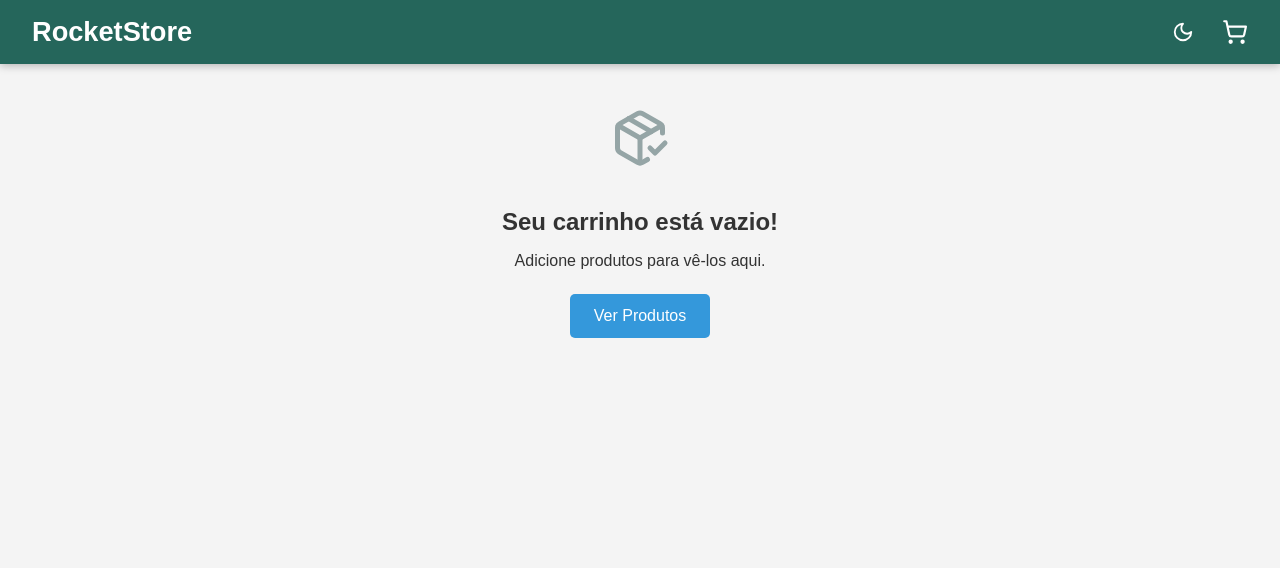
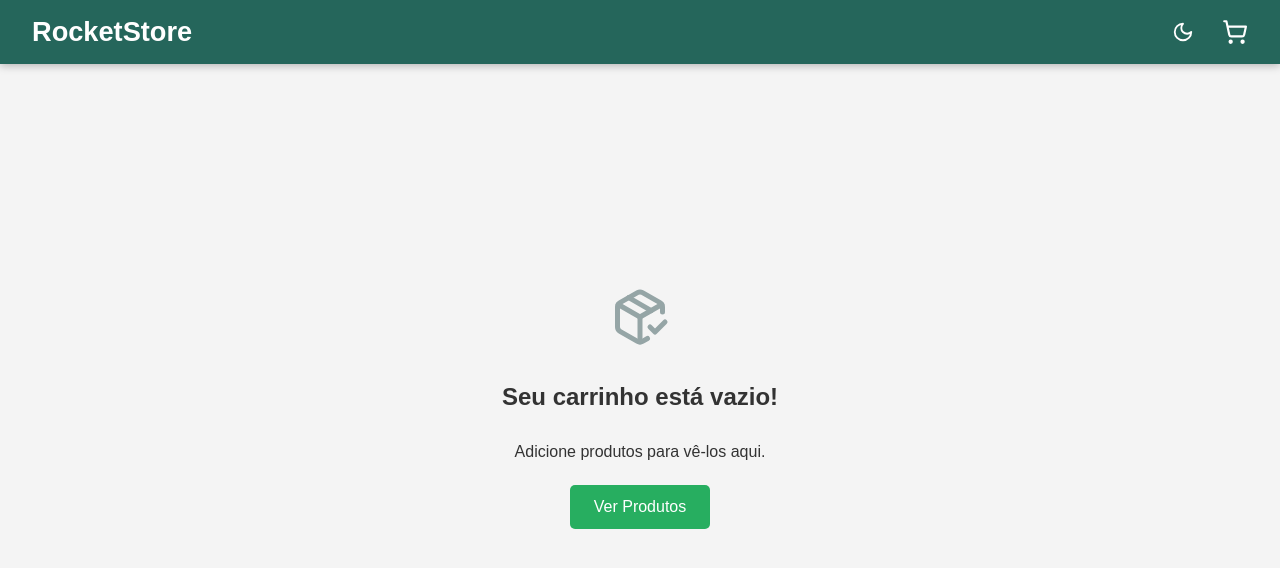
Before and after one commit to Mickael-7/RocketStore, a React (Vite) app in the folder rocketlab-store/: page /cart in a window 1280 px wide. Shown: the top 568 px of the page. Built offline with nearby package versions, Linux system fonts and the light colour scheme.

Commit message:
feta(CArdPage):adicionar tema escuro

```diff
--- a/rocketlab-store/src/pages/CartPage.tsx
+++ b/rocketlab-store/src/pages/CartPage.tsx
@@ -40,61 +40,122 @@ const CartPage: React.FC<CartPageProps> = ({ products, updateProductStock }) =>
     navigate('/');
   };
 
+  const emptyCartContainerStyle: React.CSSProperties = {
+    textAlign: 'center',
+    padding: '3rem',
+    minHeight: 'calc(100vh - 200px)',
+    display: 'flex',
+    flexDirection: 'column',
+    alignItems: 'center',
+    justifyContent: 'center',
+  };
+
+  const emptyCartIconStyle: React.CSSProperties = {
+    marginBottom: '1rem',
+    color: 'var(--cart-empty-icon-color, #95a5a6)',
+    transition: 'color 0.3s ease',
+  };
+
+  const emptyCartTextStyle: React.CSSProperties = {
+    marginBottom: '1rem',
+    color: 'var(--cart-empty-text-color, var(--app-text-color))',
+    transition: 'color 0.3s ease',
+  };
+
+  const emptyCartButtonStyle: React.CSSProperties = {
+    backgroundColor: 'var(--cart-button-secondary-bg)',
+    color: 'var(--cart-button-secondary-text, white)',
+    border: 'none',
+    padding: '0.8rem 1.5rem',
+    borderRadius: '5px',
+    cursor: 'pointer',
+    fontSize: '1rem',
+    transition: 'background-color 0.3s ease, color 0.3s ease',
+  };
+
+  const cartPageContainerStyle: React.CSSProperties = {
+    maxWidth: '900px',
+    margin: '2rem auto',
+    padding: '2rem',
+    backgroundColor: 'var(--cart-page-bg, var(--product-card-bg))',
+    borderRadius: '8px',
+    boxShadow: 'var(--product-card-shadow)',
+    transition: 'background-color 0.3s ease, box-shadow 0.3s ease',
+  };
+
+  const cartTitleStyle: React.CSSProperties = {
+    textAlign: 'center',
+    marginBottom: '2rem',
+    color: 'var(--cart-title-color, var(--products-title-color))',
+    transition: 'color 0.3s ease',
+  };
+
+  const summarySectionStyle: React.CSSProperties = {
+    borderTop: '2px solid var(--cart-summary-border-color, var(--footer-border-color))',
+    paddingTop: '1.5rem',
+    display: 'flex',
+    justifyContent: 'space-between',
+    alignItems: 'center',
+    transition: 'border-color 0.3s ease',
+  };
+
+  const totalTextStyle: React.CSSProperties = {
+    fontSize: '1.5rem',
+    color: 'var(--cart-total-text-color, var(--app-text-color))',
+    transition: 'color 0.3s ease',
+  };
+
+  const totalAmountStyle: React.CSSProperties = {
+    fontWeight: 'bold',
+    color: 'var(--cart-total-amount-color, var(--product-card-price-color))',
+    transition: 'color 0.3s ease',
+  };
+
+  const checkoutButtonStyle: React.CSSProperties = {
+    backgroundColor: 'var(--cart-button-primary-bg)',
+    color: 'var(--cart-button-primary-text, white)',
+    border: 'none',
+    padding: '1rem 1.8rem',
+    borderRadius: '5px',
+    cursor: 'pointer',
+    fontSize: '1.1rem',
+    display: 'flex',
+    alignItems: 'center',
+    transition: 'background-color 0.3s ease, color 0.3s ease',
+  };
+
+
   if (itemCount === 0) {
     return (
-      <div style={{ textAlign: 'center', padding: '3rem', minHeight: 'calc(100vh - 200px)' }}>
-        <PackageCheck size={60} color="#95a5a6" style={{ marginBottom: '1rem' }} />
-        <h2 style={{ marginBottom: '1rem' }}>Seu carrinho está vazio!</h2>
-        <p style={{ marginBottom: '1.5rem' }}>Adicione produtos para vê-los aqui.</p>
+      <div style={emptyCartContainerStyle}>
+        <PackageCheck size={60} style={emptyCartIconStyle} />
+        <h2 style={emptyCartTextStyle}>Seu carrinho está vazio!</h2>
+        <p style={{ ...emptyCartTextStyle, marginBottom: '1.5rem' }}>Adicione produtos para vê-los aqui.</p>
         <button
-            onClick={() => navigate('/')}
-            style={{
-                backgroundColor: '#3498db',
-                color: 'white',
-                border: 'none',
-                padding: '0.8rem 1.5rem',
-                borderRadius: '5px',
-                cursor: 'pointer',
-                fontSize: '1rem'
-            }}
+          onClick={() => navigate('/')}
+          style={emptyCartButtonStyle}
         >
-            Ver Produtos
+          Ver Produtos
         </button>
       </div>
     );
   }
 
   return (
-    <div style={{ maxWidth: '900px', margin: '2rem auto', padding: '2rem', backgroundColor: '#f9f9f9', borderRadius: '8px' }}>
-      <h1 style={{ textAlign: 'center', marginBottom: '2rem', color: '#333' }}>Seu Carrinho</h1>
+    <div style={cartPageContainerStyle}>
+      <h1 style={cartTitleStyle}>Seu Carrinho</h1>
       <div style={{ marginBottom: '2rem' }}>
         {cartItems.map(item => (
           <CartItemCard key={item.id} item={item} />
         ))}
       </div>
-      <div style={{
-        borderTop: '2px solid #eee',
-        paddingTop: '1.5rem',
-        display: 'flex',
-        justifyContent: 'space-between',
-        alignItems: 'center'
-      }}>
-        <h3 style={{ fontSize: '1.5rem', color: '#333' }}>
-          Total: <span style={{ fontWeight: 'bold', color: '#27ae60' }}>R$ {total.toFixed(2)}</span>
+      <div style={summarySectionStyle}>
+        <h3 style={totalTextStyle}>
+          Total: <span style={totalAmountStyle}>R$ {total.toFixed(2)}</span>
         </h3>
         <button
           onClick={handleCheckout}
-          style={{
-            backgroundColor: '#2ecc71',
-            color: 'white',
-            border: 'none',
-            padding: '1rem 1.8rem',
-            borderRadius: '5px',
-            cursor: 'pointer',
-            fontSize: '1.1rem',
-            display: 'flex',
-            alignItems: 'center'
-          }}
+          style={checkoutButtonStyle}
         >
           <CreditCard size={20} style={{ marginRight: '0.7rem' }} />
           Finalizar Compra
```
